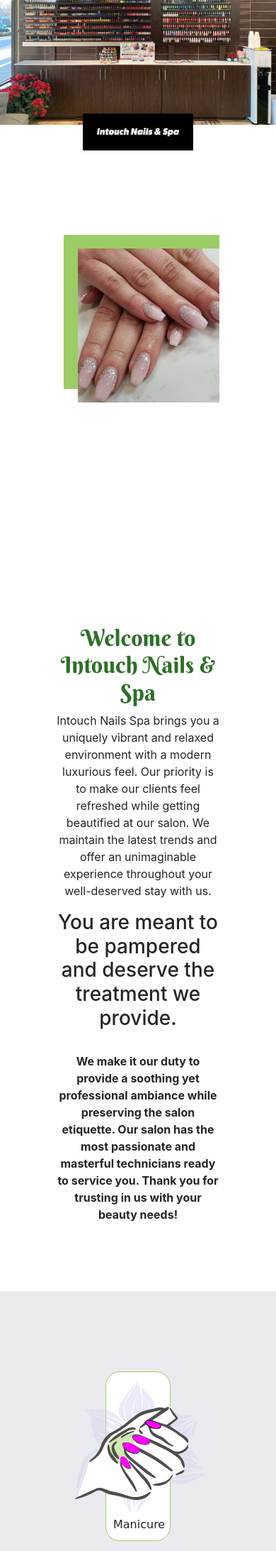
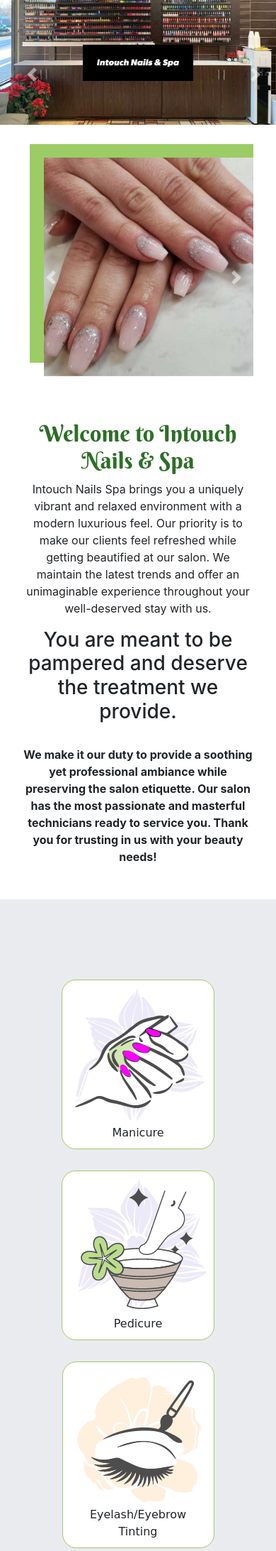
Before and after one commit to aquiambao/Intouch-Nail-Webpage, a PHP site: page / in a window 390 px wide. Shown: the part 96-2281 px from the top of the page at 71% size. Run offline with PHP 8.4, Linux system fonts and the light colour scheme.

Commit message:
Fixed mobile version

```diff
--- a/index.html
+++ b/index.html
@@ -14,6 +14,7 @@
   </head>
   <body>
     <header class="fixed">
+      <div class="jumbotron-fluid">
         <div class="container-fluid top">
           <span><strong>Tel:</strong> (703) 277-9622</span>
           <img src="./images/logo-dark.png" alt="Company logo.">
@@ -41,12 +42,14 @@
             </ul>
           </div>
         </nav>
+      </div>
+
     </header>
 
 
     <section class="jumbotron-fluid">
       <div  id="carousel" class="container-fluid">
-        <div class="carousel slide" data-ride="carousel">
+        <div class="carousel slide banner" data-ride="carousel">
           <div class="logo">
             <div class="image">
               <img src="./images/logo-light.png" alt="">
--- a/resources/style.css
+++ b/resources/style.css
@@ -170,12 +170,14 @@ footer {
   .gallery {
     display: flex;
     flex-direction: column;
-    padding: 5rem;
-    margin-top: -20rem;
+    padding: 2rem;
+    margin-top: -25rem;
+    width: 100%;
   }
 
   .img-gallery {
     width: 100%;
+    padding: 0
   }
 
   .mission {
@@ -185,10 +187,11 @@ footer {
 
   .mission h1 {
     font-size: 2rem;
+    margin-top: -10rem;
   }
 
   .serv-icon {
-    width: 40%;
+    width: 100%;
   }
 
   .serv-icon span {
@@ -209,4 +212,20 @@ footer {
     height: 2rem;
   }
 
+  .image {
+    margin-top: -25%;
+  }
+
+  .banner a {
+    margin-top: -90%;
+    padding: -3rem;
+    margin-left: 1rem;
+  }
+
+  .img-gallery a {
+    margin-top: -50%;
+    padding: -3rem;
+    margin-left: 1rem;
+  }
+
 }
```
Lines whose indentation alone changed are shown as unchanged.
